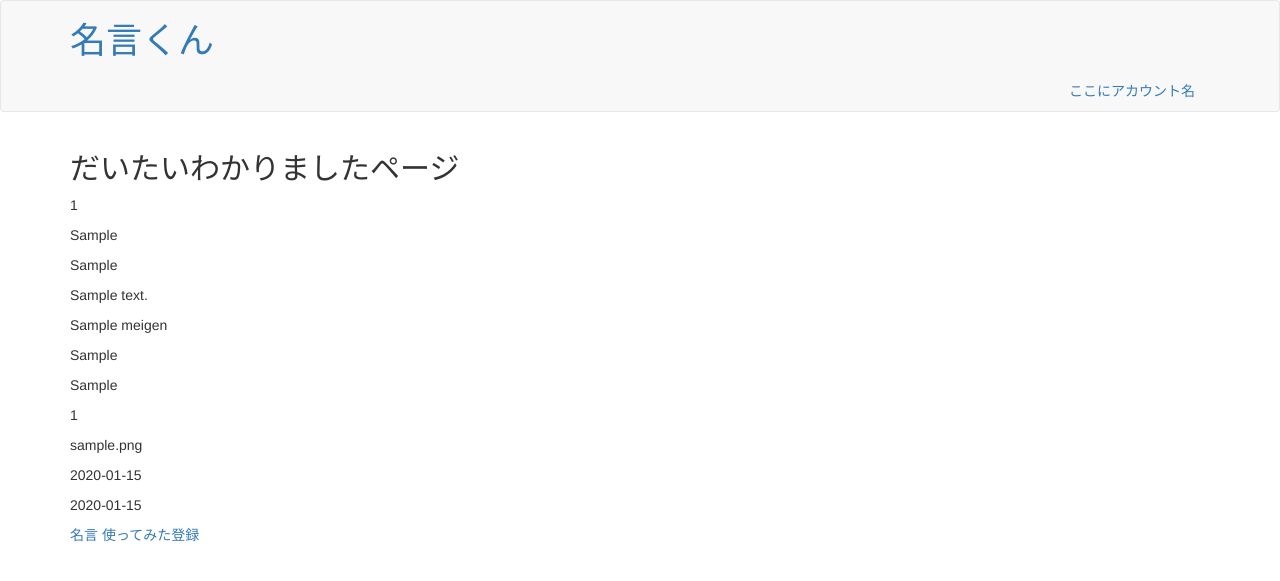
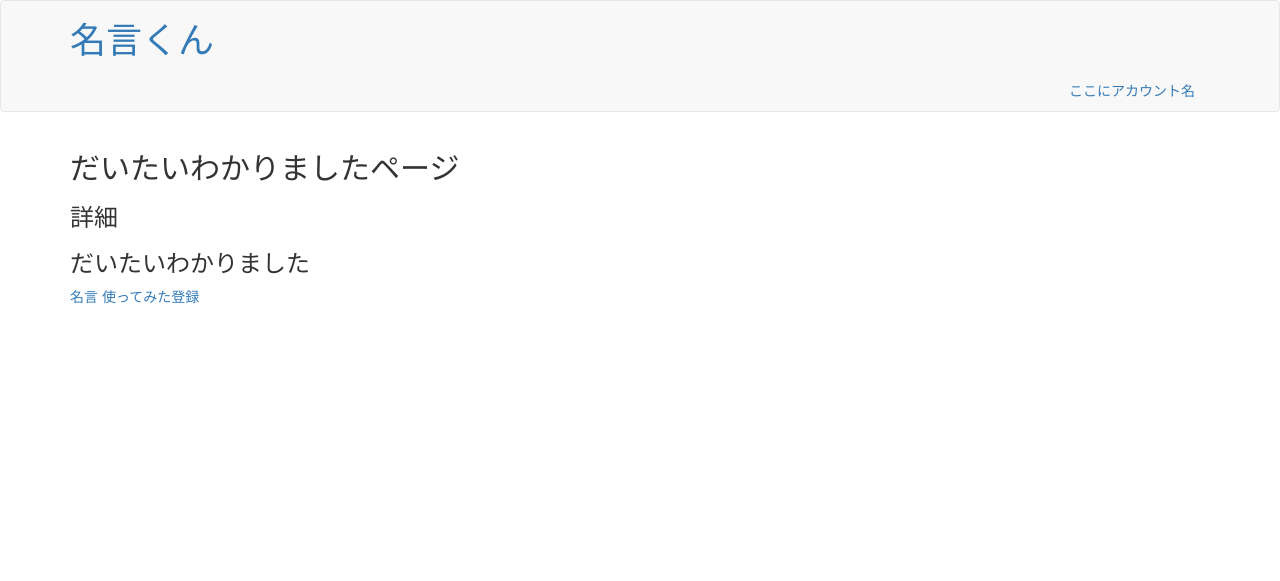
Before and after one commit to lockoffgit/meigen, a PHP site: page /meigen/detail.php in a window 1280 px wide. Shown: the top 581 px of the page. Run offline with PHP 8.4, Linux system fonts and the light colour scheme; tables that the repository leaves empty hold one stand-in row (values such as "Sample post"); data that the repository does not hold is empty; some libraries are stand-ins or nearby versions.

Commit message:
DB接続の共通ライブラリ呼び出し

```diff
--- a/meigen/detail.php
+++ b/meigen/detail.php
@@ -1,26 +1,13 @@
 <?php
-$dsn = "mysql:host=127.0.0.1;dbname=meigen_db";
-$user = 'meigen_user';
-$password = 'vwzJ7F4u';
-
-try {
-	$pdo = new PDO($dsn, $user, $password);
-} catch (PDOException $e) {
-	print('Error:'.$e->getMessage());
-	die();
-}
+require_once('../libs/database.php');
 
 $params = array_merge($_POST, $_GET);
 
-$stmt = $pdo->prepare('select * from meigens where meigen_id = :meigenId');
-$stmt->bindValue(':meigenId', 1, PDO::PARAM_INT);
-if (!$stmt->execute()) {
-	$info = $stmt->errorInfo();
-	exit($info[2]);
-}
-?>
+$objDb = new db_util();
 
-<!DOCTYPE html>
+$meigen = array_pop($objDb->select('select * from meigens where meigen_id = ?', [ $params['meigen_id'] ]));
+$tries = $objDb->select('select * from tries where meigen_id = ?', [ $meigen['meigen_id'] ]);
+?><!DOCTYPE html>
 <html lang="ja">
 	<head>
 		<meta charset="utf-8" />
@@ -47,33 +34,37 @@ if (!$stmt->execute()) {
 			<h2>だいたいわかりましたページ</h2>
 
 			<div>
+				<h3>詳細</h3>
 <?php
-while ($data = $stmt->fetch(PDO::FETCH_ASSOC)) {
-	echo '<p>' . htmlspecialchars($data['meigen_id'], ENT_QUOTES, 'UTF-8') . '</p>';
-	echo '<p>' . htmlspecialchars($data['contributor'], ENT_QUOTES,'UTF-8') . '</p>';
-	echo '<p>' . htmlspecialchars($data['speaker'], ENT_QUOTES,'UTF-8') . '</p>';
-	echo '<p>' . htmlspecialchars($data['meigen_text'], ENT_QUOTES,'UTF-8') . '</p>';
-	echo '<p>' . htmlspecialchars($data['unit_name'], ENT_QUOTES,'UTF-8') . '</p>';
-	echo '<p>' . htmlspecialchars($data['situation'], ENT_QUOTES,'UTF-8') . '</p>';
-	echo '<p>' . htmlspecialchars($data['font'], ENT_QUOTES,'UTF-8') . '</p>';
-	echo '<p>' . htmlspecialchars($data['member_id'], ENT_QUOTES,'UTF-8') . '</p>';
-	echo '<p>' . htmlspecialchars($data['image_url'], ENT_QUOTES,'UTF-8') . '</p>';
-	echo '<p>' . htmlspecialchars($data['created_at'], ENT_QUOTES,'UTF-8') . '</p>';
-	echo '<p>' . htmlspecialchars($data['modified_at'], ENT_QUOTES,'UTF-8') . '</p>';
+echo '<p>' . htmlspecialchars($meigen['meigen_id'], ENT_QUOTES, 'UTF-8') . '</p>';
+echo '<p>' . htmlspecialchars($meigen['contributor'], ENT_QUOTES,'UTF-8') . '</p>';
+echo '<p>' . htmlspecialchars($meigen['speaker'], ENT_QUOTES,'UTF-8') . '</p>';
+echo '<p>' . htmlspecialchars($meigen['meigen_text'], ENT_QUOTES,'UTF-8') . '</p>';
+echo '<p>' . htmlspecialchars($meigen['unit_name'], ENT_QUOTES,'UTF-8') . '</p>';
+echo '<p>' . htmlspecialchars($meigen['situation'], ENT_QUOTES,'UTF-8') . '</p>';
+echo '<p>' . htmlspecialchars($meigen['font'], ENT_QUOTES,'UTF-8') . '</p>';
+echo '<p>' . htmlspecialchars($meigen['member_id'], ENT_QUOTES,'UTF-8') . '</p>';
+echo '<p>' . htmlspecialchars($meigen['image_url'], ENT_QUOTES,'UTF-8') . '</p>';
+echo '<p>' . htmlspecialchars($meigen['created_at'], ENT_QUOTES,'UTF-8') . '</p>';
+echo '<p>' . htmlspecialchars($meigen['modified_at'], ENT_QUOTES,'UTF-8') . '</p>';
+?>
+
+				<h3>だいたいわかりました</h3>
+<?php
+foreach ($tries as $try) {
+	echo '<p>' . htmlspecialchars($try['contributor'], ENT_QUOTES,'UTF-8') . '</p>';
+	echo '<p>' . htmlspecialchars($try['meigen_id'], ENT_QUOTES,'UTF-8') . '</p>';
+	echo '<p>' . htmlspecialchars($try['unit_name'], ENT_QUOTES,'UTF-8') . '</p>';
+	echo '<p>' . htmlspecialchars($try['font'], ENT_QUOTES,'UTF-8') . '</p>';
+	echo '<p>' . htmlspecialchars($try['member_id'], ENT_QUOTES,'UTF-8') . '</p>';
+	echo '<p>' . htmlspecialchars($try['image_url'], ENT_QUOTES,'UTF-8') . '</p>';
+	echo '<p>' . htmlspecialchars($try['created_at'], ENT_QUOTES,'UTF-8') . '</p>';
+	echo '<p>' . htmlspecialchars($try['modified_at'], ENT_QUOTES,'UTF-8') . '</p>';
 }
+?>
 
-
-
-
-
-
-
-
-
-
-?>
-				<a href="../meigen/meigen.php">名言</a>
-				<a href="../meigen/ymt_nyuu.php">使ってみた登録</a>
+				<a href="../meigen/index.php">名言</a>
+				<a href="../meigen/try.php?meigen_id=<?php echo htmlspecialchars($meigen['meigen_id'], ENT_QUOTES, 'UTF-8'); ?>">使ってみた登録</a>
 			</div>
 		</div>
 
```
